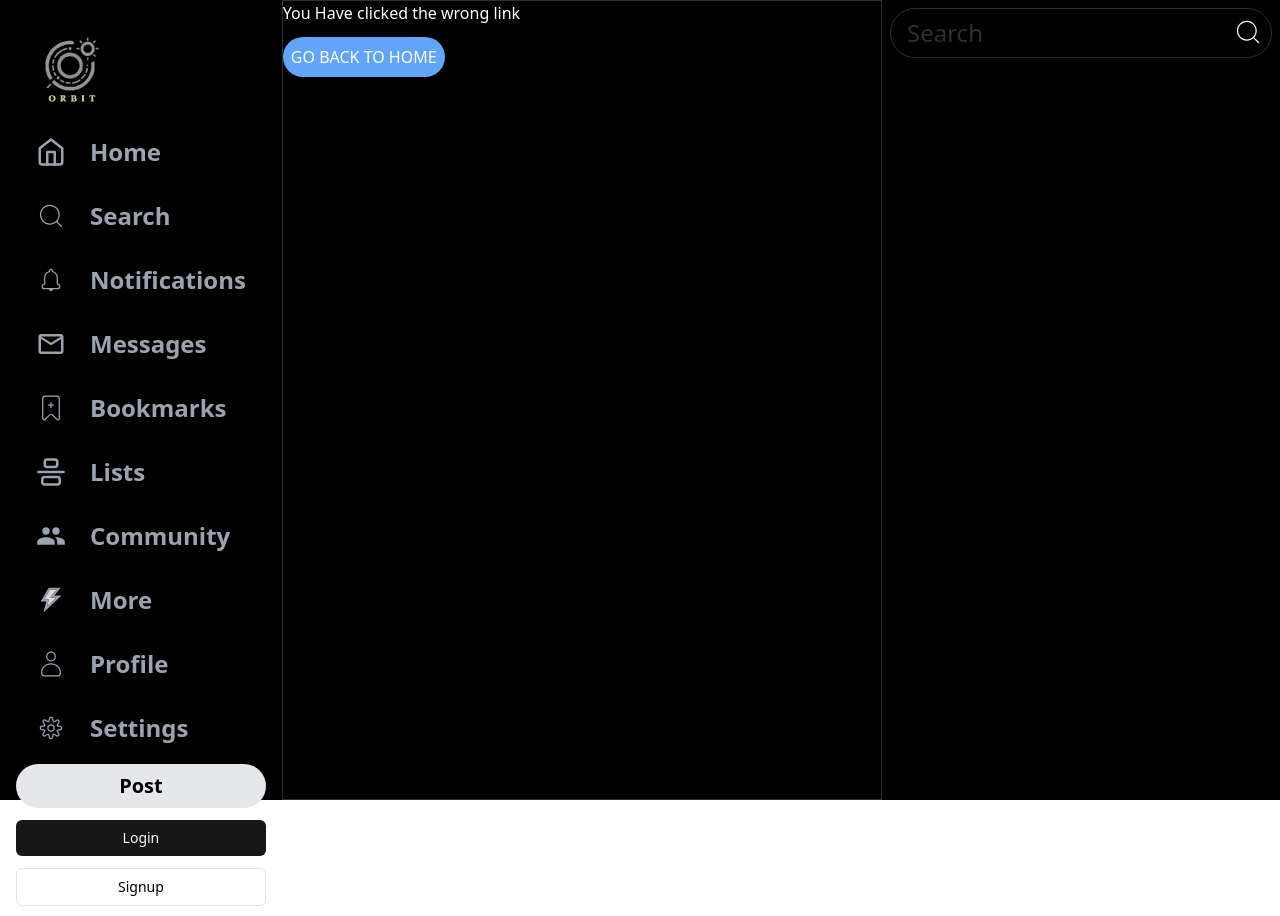
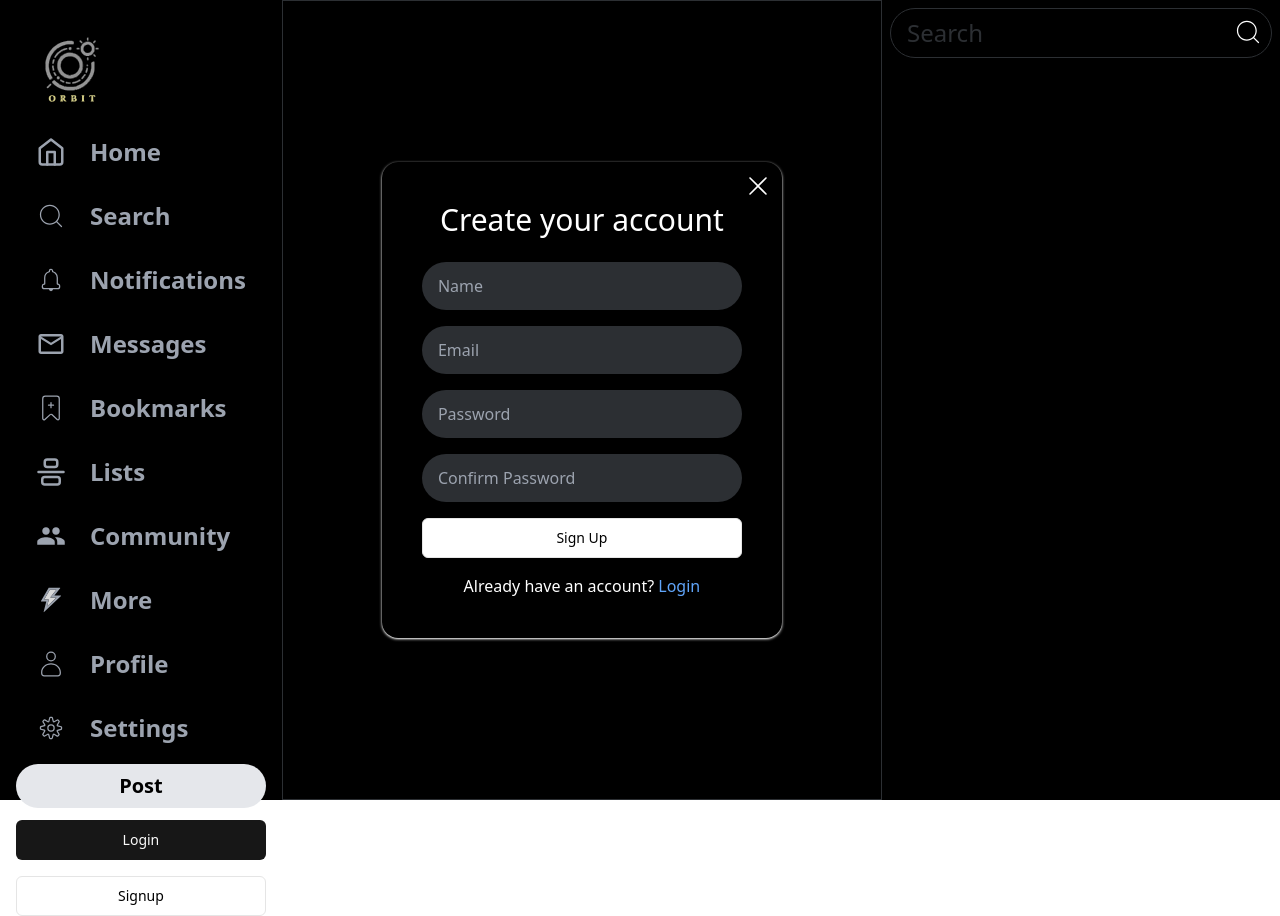
Before and after one commit to Nasifuad/Orbit-Platform, a React (Vite) app in the folder client/: page /signup in a window 1280 px wide. Built offline with nearby package versions, Linux system fonts and the light colour scheme.

Commit message:
Implemented backend with frontend

```diff
--- /dev/null
+++ b/client/src/Context/ContextProvider.jsx
@@ -0,0 +1,19 @@
+import { createContext, useState } from "react";
+
+// eslint-disable-next-line react-refresh/only-export-components
+export const myContext = createContext();
+
+// eslint-disable-next-line react/prop-types
+const ContextProvider = ({ children }) => {
+  const [isLogged, setIsLogged] = useState(false);
+  const [UserInfo, setUserInfo] = useState([]);
+  return (
+    <myContext.Provider
+      value={{ isLogged, setIsLogged, UserInfo, setUserInfo }}
+    >
+      {children}
+    </myContext.Provider>
+  );
+};
+
+export default ContextProvider;
--- a/client/src/components/Login.jsx
+++ b/client/src/components/Login.jsx
@@ -5,7 +5,6 @@ import { Checkbox } from "@/components/ui/checkbox";
 // eslint-disable-next-line react/prop-types
 const Login = ({ setToggle }) => {
   return (
-    <div className="w-full h-screen bg-black/20 fixed top-0 left-0 z-50">
     <div className="bg-black shadow-gray-800 shadow rounded-2xl  w-[400px] h-[600px] top-1/2 left-1/2 -translate-x-1/2 -translate-y-1/2 relative z-50 p-10 flex flex-col gap-6 ">
       <RxCross1
         className="text-white text-2xl absolute top-3 right-3"
@@ -43,7 +42,6 @@ const Login = ({ setToggle }) => {
         Login
       </Button>
     </div>
-    </div>
   );
 };
 
--- a/client/src/components/SignUp.jsx
+++ b/client/src/components/SignUp.jsx
@@ -1,49 +1,122 @@
 import { RxCross1 } from "react-icons/rx";
 import { Button } from "./ui/button";
+import { useNavigate } from "react-router-dom";
+import { useContext, useState } from "react";
+import { myContext } from "@/Context/ContextProvider";
 // eslint-disable-next-line react/prop-types
 const SignUp = ({ setToggle }) => {
+  const { isLogged, setIsLogged, setUserInfo } = useContext(myContext);
+  const navigate = useNavigate();
+  const [name, setName] = useState("");
+  const [email, setEmail] = useState("");
+  const [password, setPassword] = useState("");
+  const [confirmPass, setConfirmPass] = useState("");
+  const [nameError, setNameError] = useState(false);
+  const [passwordError, setPasswordError] = useState(false);
+  const [notMatch, setNotMatch] = useState(false);
+  const handleSignUp = async (e) => {
+    e.preventDefault();
+
+    name.length < 6 ? setNameError(true) : setNameError(false);
+    password.length < 6 ? setPasswordError(true) : setPasswordError(false);
+    password !== confirmPass ? setNotMatch(true) : setNotMatch(false);
+
+    if (nameError || passwordError || notMatch) {
+      return;
+    }
+
+    const UserInfo = { username: name, useremail: email, password: password };
+    postToServer(UserInfo);
+    // const res = await postToServer(UserInfo);
+    // res && navigate("/login");
+    setName("");
+    setEmail("");
+    setPassword("");
+    setConfirmPass("");
+  };
+  const postToServer = async (UserInfo) => {
+    console.log(UserInfo);
+    try {
+      const res = await fetch("http://localhost:5050/api/signup", {
+        method: "POST",
+        headers: { "Content-Type": "application/json" },
+        body: JSON.stringify(UserInfo),
+      });
+      const data = await res.json();
+      console.log("User created successfully", data);
+      setIsLogged(!isLogged);
+      setUserInfo(data);
+      navigate("/");
+    } catch (error) {
+      console.log(error);
+    }
+  };
   return (
-    <div className="w-full h-screen bg-black/20 fixed top-0 left-0 z-50">
     <div className="bg-black shadow-white shadow rounded-2xl  w-[400px]  top-1/2 left-1/2 -translate-x-1/2 -translate-y-1/2 relative z-50 p-10 flex flex-col gap-6 ">
       <RxCross1
         className="text-white text-2xl absolute top-3 right-3"
         onClick={() => setToggle(false)}
       />
       <h1 className="text-white text-3xl text-center">Create your account</h1>
+      <form className="flex flex-col gap-4" onSubmit={(e) => handleSignUp(e)}>
         <input
           type="text"
           placeholder="Name"
           className="px-4 py-3 rounded-full bg-[#2c2f33] text-white"
+          value={name}
+          onChange={(e) => setName(e.target.value)}
+          required
         />
         <input
           type="email"
           placeholder="Email"
           className="px-4 py-3 rounded-full bg-[#2c2f33] text-white"
+          required
+          value={email}
+          onChange={(e) => setEmail(e.target.value)}
         />
         <input
           type="password"
           placeholder="Password"
           className="px-4 py-3 rounded-full bg-[#2c2f33] text-white"
+          required
+          value={password}
+          onChange={(e) => setPassword(e.target.value)}
         />
         <input
           type="password"
           placeholder="Confirm Password"
           className="px-4 py-3 rounded-full bg-[#2c2f33] text-white"
+          required
+          value={confirmPass}
+          onChange={(e) => setConfirmPass(e.target.value)}
         />
-        <div className="text-white flex flex-col justify-center items-center gap-2 p-3">
-          <p className="text-center">Date of birth</p>
-          <p className="text-center text-sm text-gray-300">
-            This will not be shown publicly.
-          </p>
-          <input
-            type="date"
-            className="w-max px-4 py-3 rounded-full bg-[#2c2f33] text-center text-white"
-          />
-        </div>
-        <Button variant="outline" className="w-max mx-auto px-8">
+        {nameError && (
+          <li className="text-red-500 text-sm px-2">
+            Name must be 3 characters or more
+          </li>
+        )}
+        {passwordError && (
+          <li className="text-red-500 text-sm px-2">
+            Password must be 6 characters or more
+          </li>
+        )}
+        {!passwordError && notMatch && (
+          <li className="text-red-500 text-sm px-2">Passwords doesnot match</li>
+        )}
+        <Button variant="outline" type="submit" className="px-8">
           Sign Up
         </Button>
-      </div>
+        <p className="text-white text-center">
+          Already have an account?{" "}
+          <span
+            className="text-blue-400 cursor-pointer"
+            onClick={() => setToggle(false)}
+          >
+            Login
+          </span>
+        </p>
+      </form>
     </div>
   );
 };
--- a/client/src/main.jsx
+++ b/client/src/main.jsx
@@ -2,9 +2,11 @@ import { StrictMode } from "react";
 import { createRoot } from "react-dom/client";
 import "./index.css";
 import App from "./App.jsx";
-
+import ContextProvider from "./Context/ContextProvider";
 createRoot(document.getElementById("root")).render(
   <StrictMode>
-    <App />
+    <ContextProvider>
+      <App />
+    </ContextProvider>
   </StrictMode>
 );
--- a/client/src/router/root.jsx
+++ b/client/src/router/root.jsx
@@ -18,6 +18,8 @@ import Home from "../sections/Home/Home";
 import Following from "@/sections/Following";
 import Error from "@/sections/Error";
 import News from "@/sections/News";
+import SignUp from "@/components/SignUp";
+import Login from "@/components/Login";
 
 const router = createBrowserRouter(
   createRoutesFromElements(
@@ -37,6 +39,8 @@ const router = createBrowserRouter(
       <Route path="/more" element={<More />} />
       <Route path="/profile" element={<Profile />} />
       <Route path="/settings" element={<Settings />} />
+      <Route path="/login" element={<Login />} />
+      <Route path="/signup" element={<SignUp />} />
       <Route path={"*"} element={<Error />} />
     </Route>
   )
--- a/client/src/sections/Navbar.jsx
+++ b/client/src/sections/Navbar.jsx
@@ -2,19 +2,12 @@ import { NavLink } from "react-router-dom";
 import { navLinks } from "../constants/constants.jsx";
 import { Button } from "@/components/ui/button";
 import logo from "../assets/images/orbit.svg";
-import { useState } from "react";
-import SignUp from "@/components/SignUp.jsx";
-import Login from "@/components/Login.jsx";
+import { useContext } from "react";
+
+import { myContext } from "@/Context/ContextProvider.jsx";
 const Navbar = () => {
-  const [toggle, setToggle] = useState(false);
-  const [togglelogin, setToggleLogin] = useState(false);
-  const handleToggle = (e) => {
-    e.preventDefault();
-    console.log(e.target.name);
-    setToggle(!toggle);
-    console.log(toggle);
-  };
-
+  const { isLogged, UserInfo } = useContext(myContext);
+  console.log(UserInfo);
   return (
     <>
       <div className="flex flex-col gap-3 h-screen p-4">
@@ -59,14 +52,20 @@ const Navbar = () => {
         <h1 className="text-black text-xl font-bold bg-gray-200 p-2 rounded-full justify-center  cursor-pointer hover:bg-gray-300 hidden xl:flex">
           Post
         </h1>
-        <Button value="jeee" onClick={() => setToggleLogin(!togglelogin)}>
-          Login
-        </Button>
-        <Button variant="outline" onClick={(e) => handleToggle(e)}>
-          Signup
-        </Button>
-        {toggle && <SignUp setToggle={setToggle} />}
-        {togglelogin && <Login setToggle={setToggleLogin} />}
+        {isLogged ? (
+          <h1 className="text-white text-center">{UserInfo.user.username}</h1>
+        ) : (
+          <div className="flex gap-4 flex-col">
+            <Button value="jeee">
+              <NavLink to="/login">Login</NavLink>
+            </Button>
+            <Button variant="outline">
+              <NavLink to="/signup">Signup</NavLink>
+            </Button>
+          </div>
+        )}
+        {/* {toggle && <SignUp setToggle={setToggle} />}
+        {togglelogin && <Login setToggle={setToggleLogin} />} */}
       </div>
     </>
   );
```
Lines whose indentation alone changed are shown as unchanged.
